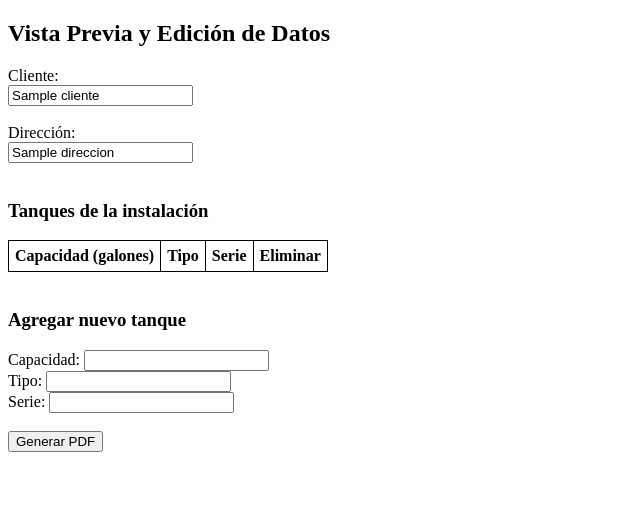
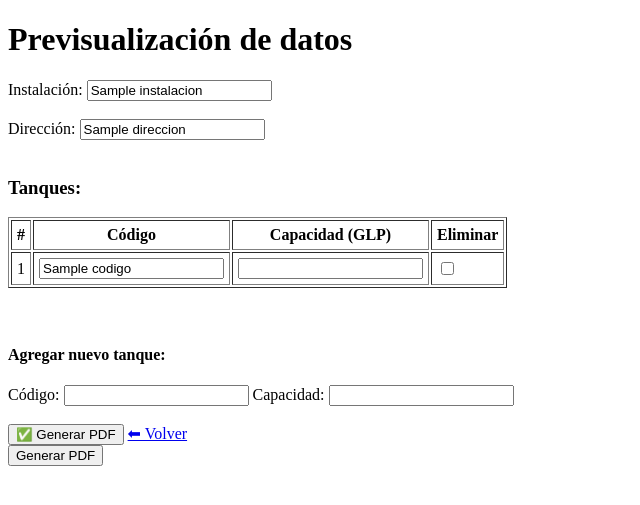
Before and after one commit to moisesmate2017-dot/Certificao_operatividad, a Flask app: template templates/preview_loader.html in a window 1280 px wide. Shown: the top 505 px of the page, without its empty margins (0-640 px from the left). Run offline with Flask 3, Linux system fonts and the light colour scheme; the template is opened without the code that fills it: most values are stand-ins (such as "Sample title", 1, 10 or a date in 2020); lists and menus that the app fills with data are empty.

Commit message:
Update preview_loader.html

```diff
--- a/templates/preview_loader.html
+++ b/templates/preview_loader.html
@@ -2,58 +2,56 @@
 <html lang="es">
 <head>
     <meta charset="UTF-8">
-    <title>Editar Datos - Vista Previa</title>
-    <style>
-        table, td, th {
-            border: 1px solid black;
-            border-collapse: collapse;
-            padding: 6px;
-        }
-    </style>
+    <title>Previsualizar Instalación</title>
 </head>
 <body>
-    <h2>Vista Previa y Edición de Datos</h2>
+    <h1>Previsualización de datos</h1>
 
-    <form method="POST" action="/generar_pdf">
-        <!-- Campos ocultos para mantener datos originales -->
-        <input type="hidden" name="ubicacion" value="{{ ubicacion }}">
-        <input type="hidden" name="fecha_inspeccion" value="{{ fecha_inspeccion }}">
-        <input type="hidden" name="ingeniero" value="{{ ingeniero }}">
+    <form action="/generar_pdf" method="POST">
+        <label>Instalación:</label>
+        <input type="text" name="instalacion" value="{{ instalacion }}" required><br><br>
 
-        <label>Cliente:</label><br>
-        <input type="text" name="cliente" value="{{ cliente }}" required><br><br>
-
-        <label>Dirección:</label><br>
+        <label>Dirección:</label>
         <input type="text" name="direccion" value="{{ direccion }}" required><br><br>
 
-        <h3>Tanques de la instalación</h3>
-        <table>
+        <h3>Tanques:</h3>
+        <table border="1" cellpadding="5">
             <tr>
-                <th>Capacidad (galones)</th>
-                <th>Tipo</th>
-                <th>Serie</th>
+                <th>#</th>
+                <th>Código</th>
+                <th>Capacidad (GLP)</th>
                 <th>Eliminar</th>
             </tr>
-            {% for idx, t in enumerate(tanques) %}
+
+            {% for t in tanques %}
             <tr>
-                <td><input type="text" name="capacidad_{{ idx }}" value="{{ t.capacidad }}"></td>
-                <td><input type="text" name="tipo_{{ idx }}" value="{{ t.tipo }}"></td>
-                <td><input type="text" name="serie_{{ idx }}" value="{{ t.serie }}"></td>
-                <td><input type="checkbox" name="eliminar_{{ idx }}"></td>
+                <td>{{ loop.index }}</td>
+                <td>
+                    <input type="text" name="tanques[{{ loop.index0 }}][codigo]" value="{{ t.codigo }}">
+                </td>
+                <td>
+                    <input type="number" name="tanques[{{ loop.index0 }}][capacidad]" value="{{ t.capacidad }}">
+                </td>
+                <td>
+                    <input type="checkbox" name="eliminar_{{ loop.index0 }}">
+                </td>
             </tr>
             {% endfor %}
         </table>
 
-        <br>
-        <h3>Agregar nuevo tanque</h3>
+        <br><br>
+        <h4>Agregar nuevo tanque:</h4>
+        <label>Código:</label>
+        <input type="text" name="nuevo_codigo">
         <label>Capacidad:</label>
-        <input type="text" name="nuevo_cap"><br>
+        <input type="number" name="nuevo_capacidad">
+        <br><br>
 
-        <label>Tipo:</label>
-        <input type="text" name="nuevo_tipo"><br>
-
-        <label>Serie:</label>
-        <input type="text" name="nuevo_serie"><br><br>
+        <button type="submit">✅ Generar PDF</button>
+        <a href="/">⬅ Volver</a>
+    </form>
+</body>
+</html>
 
         <button type="submit">Generar PDF</button>
     </form>
```
